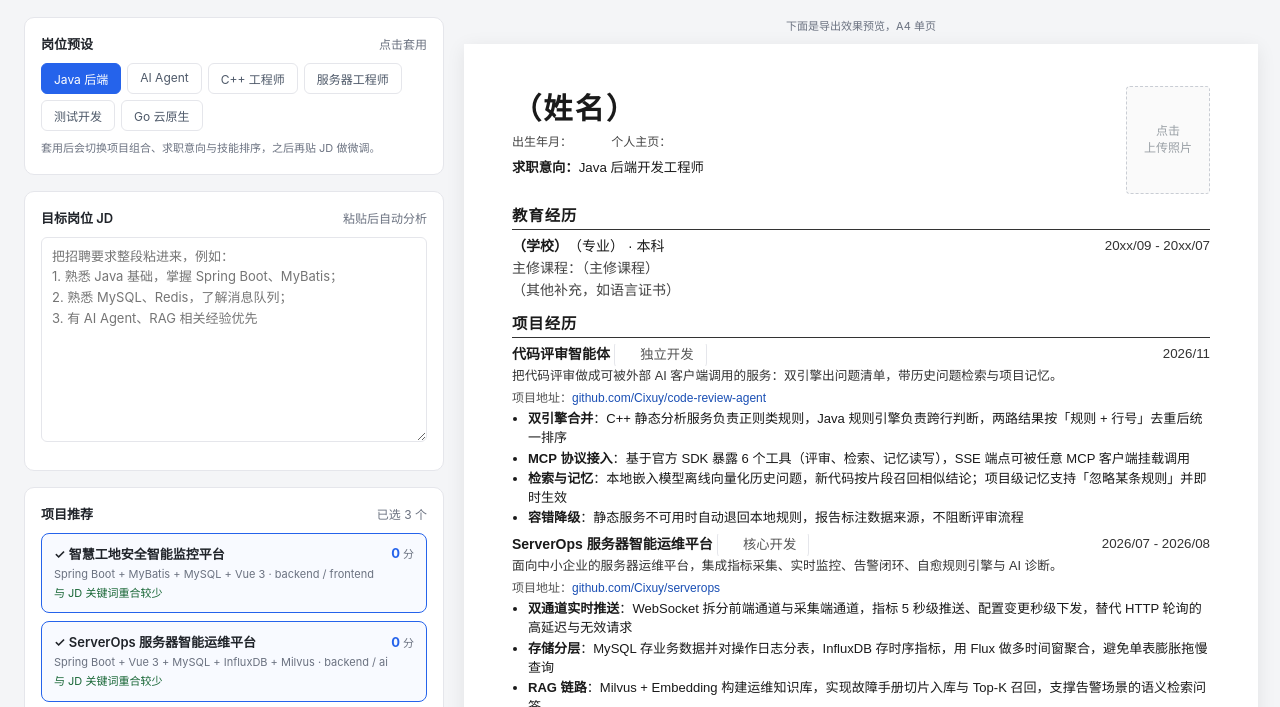
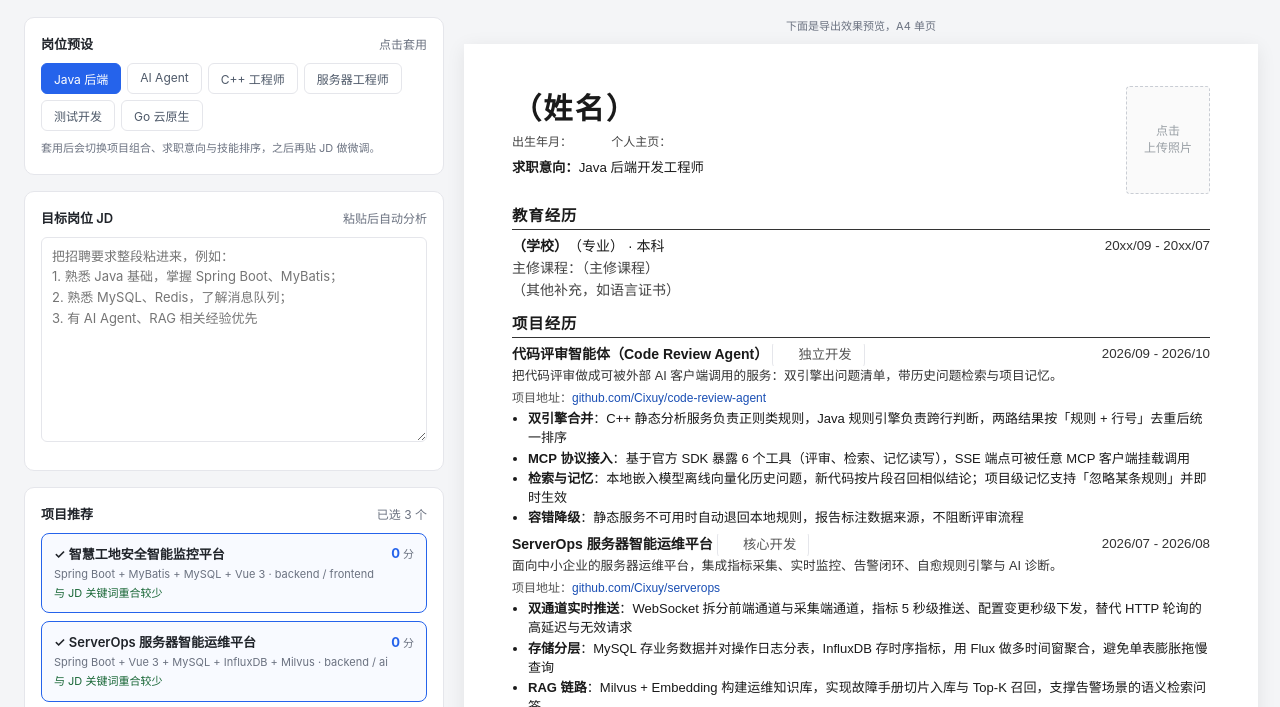
Before and after one commit to Cixuy/resume-tool, a plain HTML site: page index.html in a window 1280 px wide. Shown: the part 63-770 px from the top of the page. Drawn offline with Linux system fonts and the light colour scheme.

Commit message:
更新项目名称与时间

```diff
--- a/index.html
+++ b/index.html
@@ -315,9 +315,9 @@ const PROJECTS = [
   {
     id: "code-review-agent",
     url: "https://github.com/Cixuy/code-review-agent",
-    name: "代码评审智能体",
+    name: "代码评审智能体（Code Review Agent）",
     role: "独立开发",
-    period: "2026/11",
+    period: "2026/09 - 2026/10",
     direction: ["ai", "backend"],
     tags: ["java", "spring boot", "springboot", "mysql", "ai", "agent", "mcp", "rag",
            "向量", "记忆", "上下文", "大模型", "工具调用", "vue", "规则引擎", "code review"],
@@ -347,7 +347,7 @@ const PROJECTS = [
     url: "https://github.com/Cixuy/cpp-code-insight",
     name: "C++ 代码静态分析服务",
     role: "独立开发",
-    period: "2026/11",
+    period: "2026/09 - 2026/10",
     direction: ["cpp", "backend"],
     tags: ["c++", "cpp", "epoll", "reactor", "网络编程", "socket", "linux", "性能",
            "http", "并发", "系统编程", "静态分析"],
@@ -375,7 +375,7 @@ const PROJECTS = [
     url: "https://github.com/Cixuy/go-gateway",
     name: "Go 微服务网关",
     role: "独立开发",
-    period: "2026/11",
+    period: "2026/09 - 2026/10",
     direction: ["go", "backend"],
     tags: ["go", "golang", "网关", "限流", "熔断", "中间件", "prometheus", "监控",
            "jwt", "鉴权", "反向代理", "微服务", "云原生", "高并发"],
@@ -402,7 +402,7 @@ const PROJECTS = [
     url: "https://github.com/Cixuy/gesture-music",
     name: "手势音乐盒",
     role: "独立开发",
-    period: "2026/11",
+    period: "2026/09 - 2026/10",
     direction: ["frontend", "backend"],
     tags: ["web", "canvas", "websocket", "redis", "实时", "音频", "前端", "spring boot"],
     stack: "MediaPipe + Web Audio + Canvas + Spring Boot + Redis",
@@ -428,7 +428,7 @@ const PROJECTS = [
     url: "https://github.com/Cixuy/api-testkit",
     name: "接口自动化测试框架",
     role: "独立开发",
-    period: "2026/11",
+    period: "2026/09 - 2026/10",
     direction: ["test", "backend"],
     tags: ["python", "测试", "自动化", "接口测试", "pytest", "ci", "持续集成",
            "yaml", "框架", "质量保障", "断言"],
```
